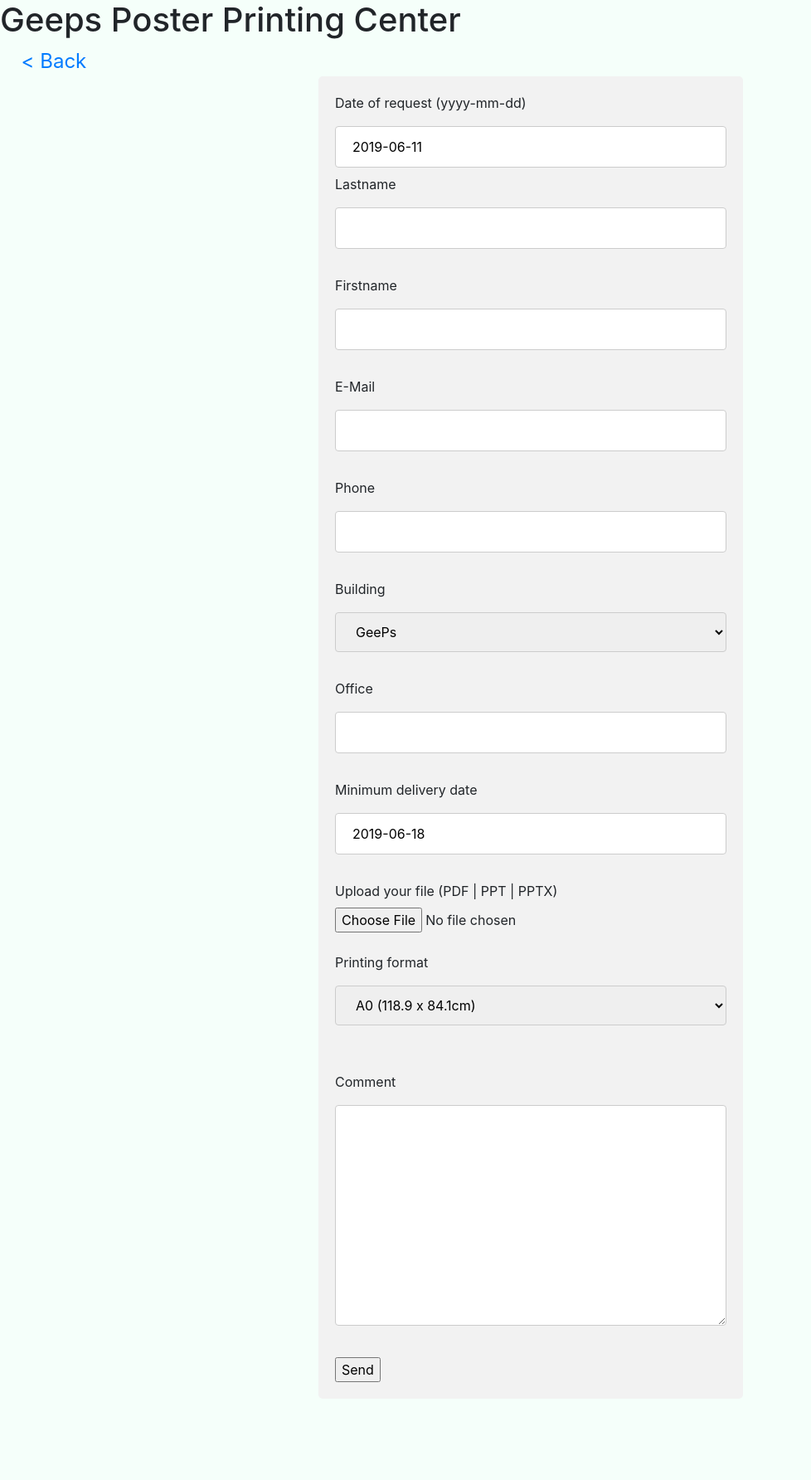
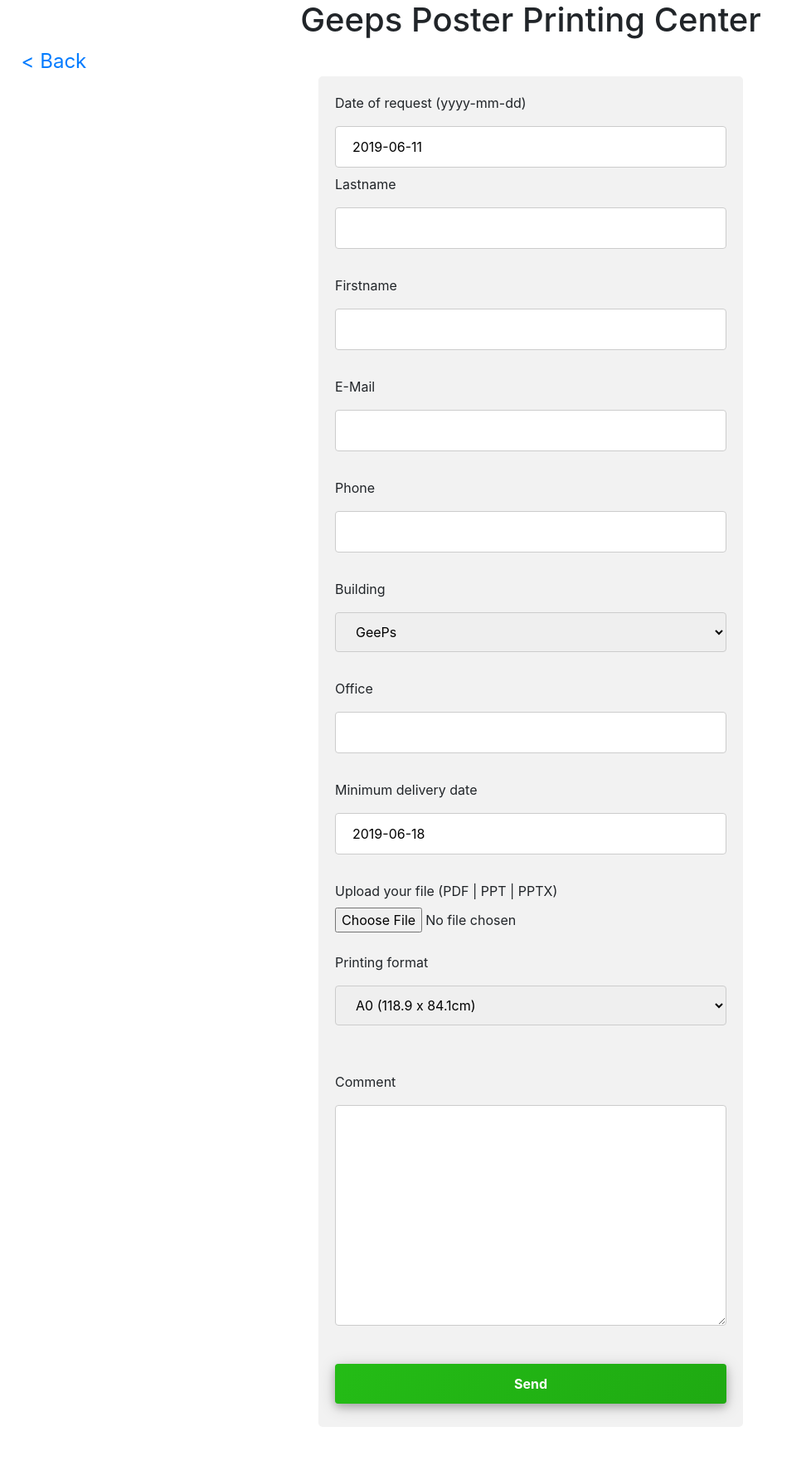
Before and after one commit to BenjaminBoutrois/gppc, a Django app: page /forms/gppc in a window 1280 px wide. Shown: the whole page at 83% size, without its empty margins (0-978 px from the left). Before the commit the page ends 1686 px from the top, so only its background shows below. Run offline with Django 3.2, Linux system fonts and the light colour scheme; some libraries are stand-ins or nearby versions.

Commit message:
corrections css

```diff
--- a/forms/static/css/style.css
+++ b/forms/static/css/style.css
@@ -1,20 +1,14 @@
-body {
-    background-color: mintcream;
-}
-
 .form-container {
     width: 40%;
     margin: 0 auto;
+    margin-bottom: 5vw;
     border-radius: 5px;
     background-color: #f2f2f2;
     padding: 20px;
 }
 
-.form {
-    /* CSS pour centrer le formulaire */
-}
-
-.form-input {
+h1 {
+    text-align: center;
 }
 
 .form input[type=text], input[type=email], select {
@@ -55,6 +49,24 @@
     text-align: center;
 }
 
+.btn-submit {
+    width: 100%;
+    padding: 12px 20px;
+    margin: 8px 0;
+    display: inline-block;
+    border: none;
+    background-image: linear-gradient(120deg, #24bc16 0%, #1faa12 100%);
+    border-radius: 4px;
+    box-sizing: border-box;
+    box-shadow:0 4px 10px 0 rgba(0,0,0,0.2),0 4px 20px 0 rgba(0,0,0,0.19);
+    font-weight: bold;
+    color: white;
+}
+
+.btn-submit:hover {
+    opacity: 0.8;
+}
+
 .multiplier {
     font-family: 'Gill Sans', 'Gill Sans MT', Calibri, 'Trebuchet MS', sans-serif;
 }
--- a/forms/templates/forms/gppc-form.html
+++ b/forms/templates/forms/gppc-form.html
@@ -93,7 +93,7 @@
             </div>
         </div>
         <br>
-        <input type="submit" name="send" value="Send" />
+        <input class="btn-submit" type="submit" name="send" value="Send" />
         </form>
     </div>
 <script src="https://code.jquery.com/jquery-3.3.1.slim.min.js" integrity="sha384-q8i/X+965DzO0rT7abK41JStQIAqVgRVzpbzo5smXKp4YfRvH+8abtTE1Pi6jizo" crossorigin="anonymous"></script>
```
